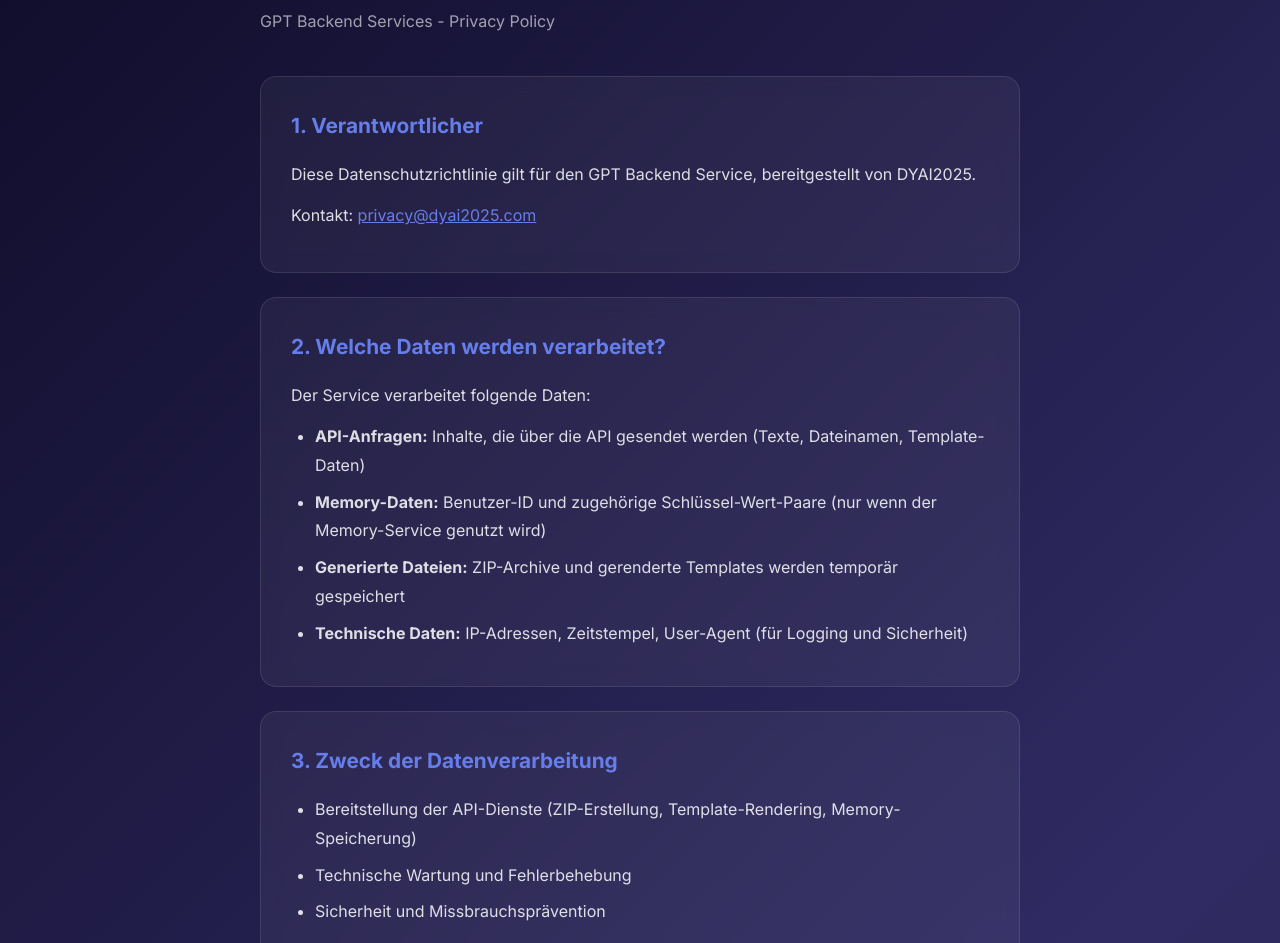
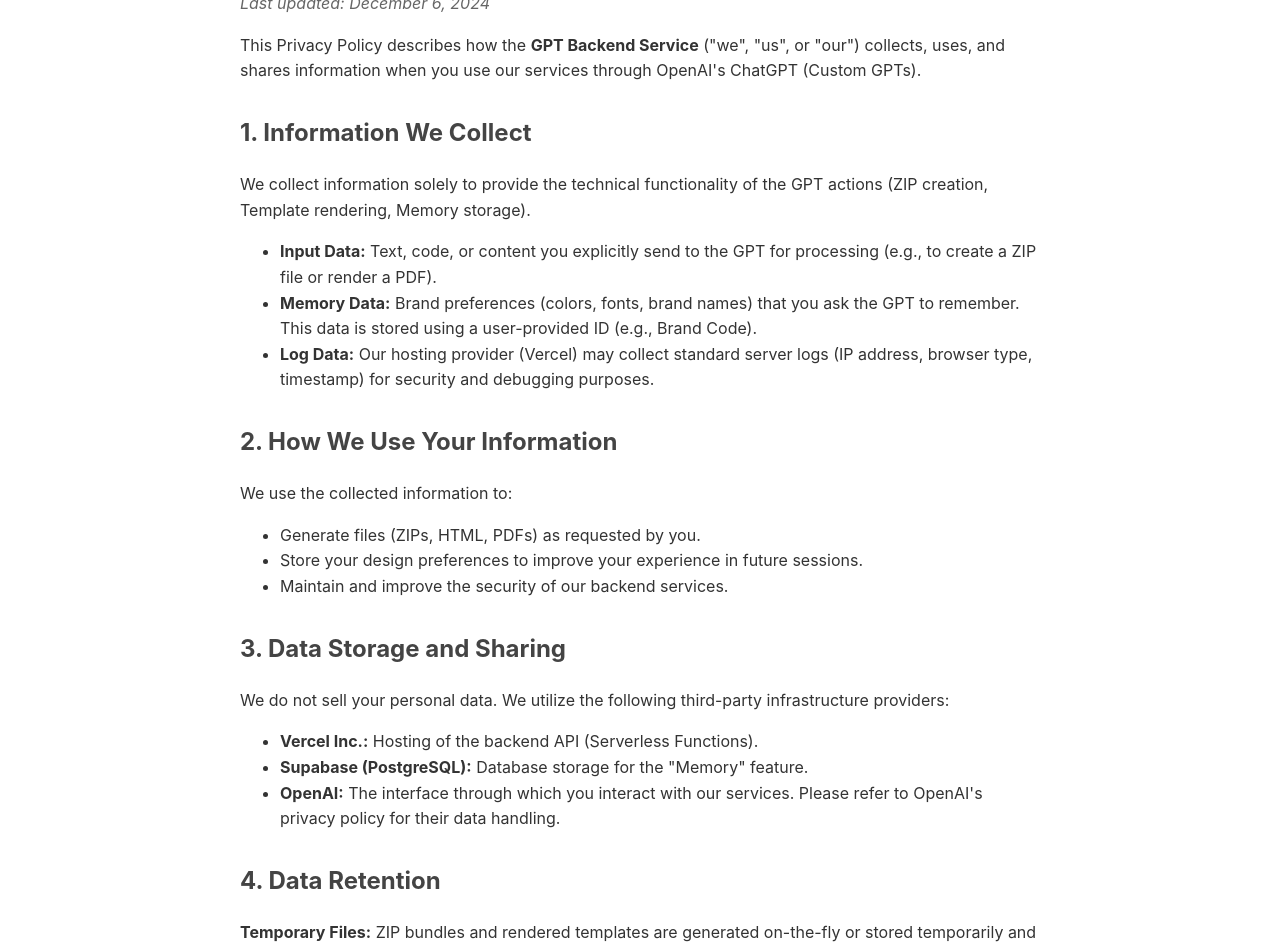
Before and after one commit to DYAI2025/GPT-Backend, a plain HTML site: page privacy.html in a window 1280 px wide. Shown: the part 135-1078 px from the top of the page. Drawn offline with Linux system fonts and the light colour scheme.

Commit message:
Translate privacy to EN and fix health check status code

```diff
--- a/privacy.html
+++ b/privacy.html
@@ -1,185 +1,86 @@
 <!DOCTYPE html>
-<html lang="de">
+<html lang="en">
 
 <head>
     <meta charset="UTF-8">
     <meta name="viewport" content="width=device-width, initial-scale=1.0">
-    <title>Datenschutzrichtlinie - GPT Backend Services</title>
-    <link href="https://fonts.googleapis.com/css2?family=Inter:wght@400;500;600;700&display=swap" rel="stylesheet">
+    <title>Privacy Policy - GPT Backend Services</title>
     <style>
-        * {
-            margin: 0;
-            padding: 0;
-            box-sizing: border-box;
-        }
-
         body {
-            font-family: 'Inter', -apple-system, sans-serif;
-            background: linear-gradient(135deg, #0f0c29 0%, #302b63 50%, #24243e 100%);
-            min-height: 100vh;
-            color: #fff;
-            line-height: 1.8;
-        }
-
-        .container {
+            font-family: -apple-system, BlinkMacSystemFont, 'Segoe UI', Roboto, sans-serif;
+            line-height: 1.6;
             max-width: 800px;
             margin: 0 auto;
-            padding: 60px 20px;
+            padding: 20px;
+            color: #333;
         }
 
         h1 {
-            font-size: 2.5rem;
-            margin-bottom: 10px;
-            background: linear-gradient(135deg, #667eea, #764ba2);
-            -webkit-background-clip: text;
-            -webkit-text-fill-color: transparent;
-        }
-
-        .subtitle {
-            color: rgba(255, 255, 255, 0.6);
-            margin-bottom: 40px;
-        }
-
-        .card {
-            background: rgba(255, 255, 255, 0.05);
-            backdrop-filter: blur(10px);
-            border: 1px solid rgba(255, 255, 255, 0.1);
-            border-radius: 16px;
-            padding: 30px;
-            margin-bottom: 24px;
+            border-bottom: 2px solid #eaeaea;
+            padding-bottom: 10px;
         }
 
         h2 {
-            color: #667eea;
-            font-size: 1.3rem;
-            margin-bottom: 16px;
+            margin-top: 30px;
+            color: #444;
         }
 
-        p,
-        li {
-            color: rgba(255, 255, 255, 0.85);
-            margin-bottom: 12px;
-        }
-
-        ul {
-            padding-left: 24px;
-        }
-
-        li {
-            margin-bottom: 8px;
-        }
-
-        a {
-            color: #667eea;
-        }
-
-        .footer {
-            text-align: center;
-            margin-top: 40px;
-            color: rgba(255, 255, 255, 0.4);
+        .date {
+            color: #666;
+            font-style: italic;
         }
     </style>
 </head>
 
 <body>
-    <div class="container">
-        <h1>Datenschutzrichtlinie</h1>
-        <p class="subtitle">GPT Backend Services - Privacy Policy</p>
+    <h1>Privacy Policy</h1>
+    <p class="date">Last updated: December 6, 2024</p>
 
-        <div class="card">
-            <h2>1. Verantwortlicher</h2>
-            <p>Diese Datenschutzrichtlinie gilt für den GPT Backend Service, bereitgestellt von DYAI2025.</p>
-            <p>Kontakt: <a href="mailto:privacy@dyai2025.com">privacy@dyai2025.com</a></p>
-        </div>
+    <p>This Privacy Policy describes how the <strong>GPT Backend Service</strong> ("we", "us", or "our") collects, uses,
+        and shares information when you use our services through OpenAI's ChatGPT (Custom GPTs).</p>
 
-        <div class="card">
-            <h2>2. Welche Daten werden verarbeitet?</h2>
-            <p>Der Service verarbeitet folgende Daten:</p>
+    <h2>1. Information We Collect</h2>
+    <p>We collect information solely to provide the technical functionality of the GPT actions (ZIP creation, Template
+        rendering, Memory storage).</p>
     <ul>
-                <li><strong>API-Anfragen:</strong> Inhalte, die über die API gesendet werden (Texte, Dateinamen,
-                    Template-Daten)</li>
-                <li><strong>Memory-Daten:</strong> Benutzer-ID und zugehörige Schlüssel-Wert-Paare (nur wenn der
-                    Memory-Service genutzt wird)</li>
-                <li><strong>Generierte Dateien:</strong> ZIP-Archive und gerenderte Templates werden temporär
-                    gespeichert</li>
-                <li><strong>Technische Daten:</strong> IP-Adressen, Zeitstempel, User-Agent (für Logging und Sicherheit)
-                </li>
+        <li><strong>Input Data:</strong> Text, code, or content you explicitly send to the GPT for processing (e.g., to
+            create a ZIP file or render a PDF).</li>
+        <li><strong>Memory Data:</strong> Brand preferences (colors, fonts, brand names) that you ask the GPT to
+            remember. This data is stored using a user-provided ID (e.g., Brand Code).</li>
+        <li><strong>Log Data:</strong> Our hosting provider (Vercel) may collect standard server logs (IP address,
+            browser type, timestamp) for security and debugging purposes.</li>
     </ul>
-        </div>
 
-        <div class="card">
-            <h2>3. Zweck der Datenverarbeitung</h2>
+    <h2>2. How We Use Your Information</h2>
+    <p>We use the collected information to:</p>
     <ul>
-                <li>Bereitstellung der API-Dienste (ZIP-Erstellung, Template-Rendering, Memory-Speicherung)</li>
-                <li>Technische Wartung und Fehlerbehebung</li>
-                <li>Sicherheit und Missbrauchsprävention</li>
+        <li>Generate files (ZIPs, HTML, PDFs) as requested by you.</li>
+        <li>Store your design preferences to improve your experience in future sessions.</li>
+        <li>Maintain and improve the security of our backend services.</li>
     </ul>
-        </div>
 
-        <div class="card">
-            <h2>4. Datenspeicherung</h2>
+    <h2>3. Data Storage and Sharing</h2>
+    <p>We do not sell your personal data. We utilize the following third-party infrastructure providers:</p>
     <ul>
-                <li><strong>Memory-Daten:</strong> Werden in Supabase (PostgreSQL) gespeichert und bleiben erhalten, bis
-                    sie gelöscht werden</li>
-                <li><strong>Generierte Dateien:</strong> Werden in Supabase Storage gespeichert und nach 30 Tagen
-                    automatisch gelöscht</li>
-                <li><strong>Logs:</strong> Werden maximal 7 Tage aufbewahrt</li>
+        <li><strong>Vercel Inc.:</strong> Hosting of the backend API (Serverless Functions).</li>
+        <li><strong>Supabase (PostgreSQL):</strong> Database storage for the "Memory" feature.</li>
+        <li><strong>OpenAI:</strong> The interface through which you interact with our services. Please refer to
+            OpenAI's privacy policy for their data handling.</li>
     </ul>
-        </div>
 
-        <div class="card">
-            <h2>5. Datenweitergabe</h2>
-            <p>Daten werden nicht an Dritte verkauft. Folgende Dienste werden genutzt:</p>
-            <ul>
-                <li><strong>Supabase:</strong> Datenbank und Dateispeicherung (Server in EU/USA)</li>
-                <li><strong>Vercel:</strong> Hosting der API (Server global verteilt)</li>
-                <li><strong>OpenAI:</strong> Integration als GPT Custom Action (Anfragen werden von OpenAI
-                    weitergeleitet)</li>
-            </ul>
-        </div>
+    <h2>4. Data Retention</h2>
+    <p><strong>Temporary Files:</strong> ZIP bundles and rendered templates are generated on-the-fly or stored
+        temporarily and are deleted regularly.</p>
+    <p><strong>Long-term Memory:</strong> Data stored via the <code>/memory</code> endpoint remains stored until you
+        overwrite it or request deletion.</p>
 
-        <div class="card">
-            <h2>6. Ihre Rechte (DSGVO)</h2>
-            <ul>
-                <li><strong>Auskunft:</strong> Sie können Auskunft über Ihre gespeicherten Daten verlangen</li>
-                <li><strong>Löschung:</strong> Sie können die Löschung Ihrer Daten verlangen</li>
-                <li><strong>Berichtigung:</strong> Sie können fehlerhafte Daten korrigieren lassen</li>
-                <li><strong>Widerspruch:</strong> Sie können der Datenverarbeitung widersprechen</li>
-            </ul>
-            <p>Kontaktieren Sie uns unter <a href="mailto:privacy@dyai2025.com">privacy@dyai2025.com</a></p>
-        </div>
+    <h2>5. Your Rights</h2>
+    <p>You have the right to request information about your stored data or request its deletion. To do so, please
+        contact the maintainer of this GitHub repository or simply instruct the GPT to overwrite/clear your memory data.
+    </p>
 
-        <div class="card">
-            <h2>7. OpenAI GPT Integration</h2>
-            <p>Dieser Service ist als Custom Action für OpenAI GPTs konzipiert. Bei Nutzung über einen GPT:</p>
-            <ul>
-                <li>OpenAI leitet Ihre Anfragen an unsere API weiter</li>
-                <li>Wir speichern keine Konversationsverläufe</li>
-                <li>Die <a href="https://openai.com/policies/privacy-policy" target="_blank">OpenAI
-                        Datenschutzrichtlinie</a> gilt zusätzlich</li>
-            </ul>
-        </div>
-
-        <div class="card">
-            <h2>8. Sicherheit</h2>
-            <ul>
-                <li>Alle Verbindungen sind HTTPS-verschlüsselt</li>
-                <li>API-Schlüssel werden serverseitig verwaltet</li>
-                <li>Regelmäßige Sicherheitsupdates</li>
-            </ul>
-        </div>
-
-        <div class="card">
-            <h2>9. Änderungen</h2>
-            <p>Diese Richtlinie kann aktualisiert werden. Die aktuelle Version ist immer unter dieser URL verfügbar.</p>
-            <p><strong>Letzte Aktualisierung:</strong> 5. Dezember 2024</p>
-        </div>
-
-        <div class="footer">
-            <p>&copy; 2024 DYAI2025 - GPT Backend Services</p>
-            <p><a href="index.html">← Zurück zum Dashboard</a></p>
-        </div>
-    </div>
+    <h2>6. Contact</h2>
+    <p>For privacy-related inquiries, please open an issue in the associated GitHub repository.</p>
 </body>
 
 </html>
```
Also changed, not shown: backend/src/routes/health.ts (+4 -3 lines). Lines whose indentation alone changed are shown as unchanged.
